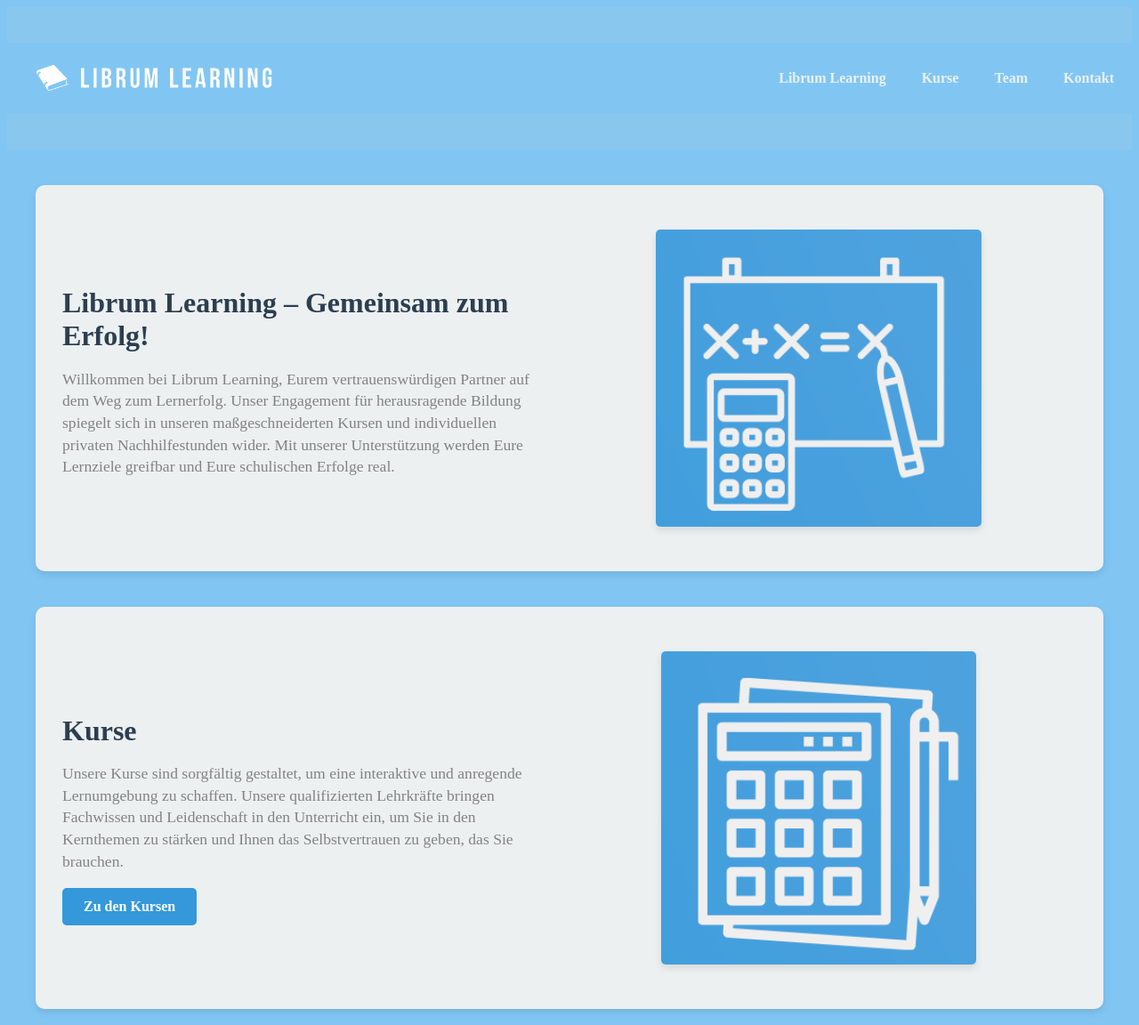
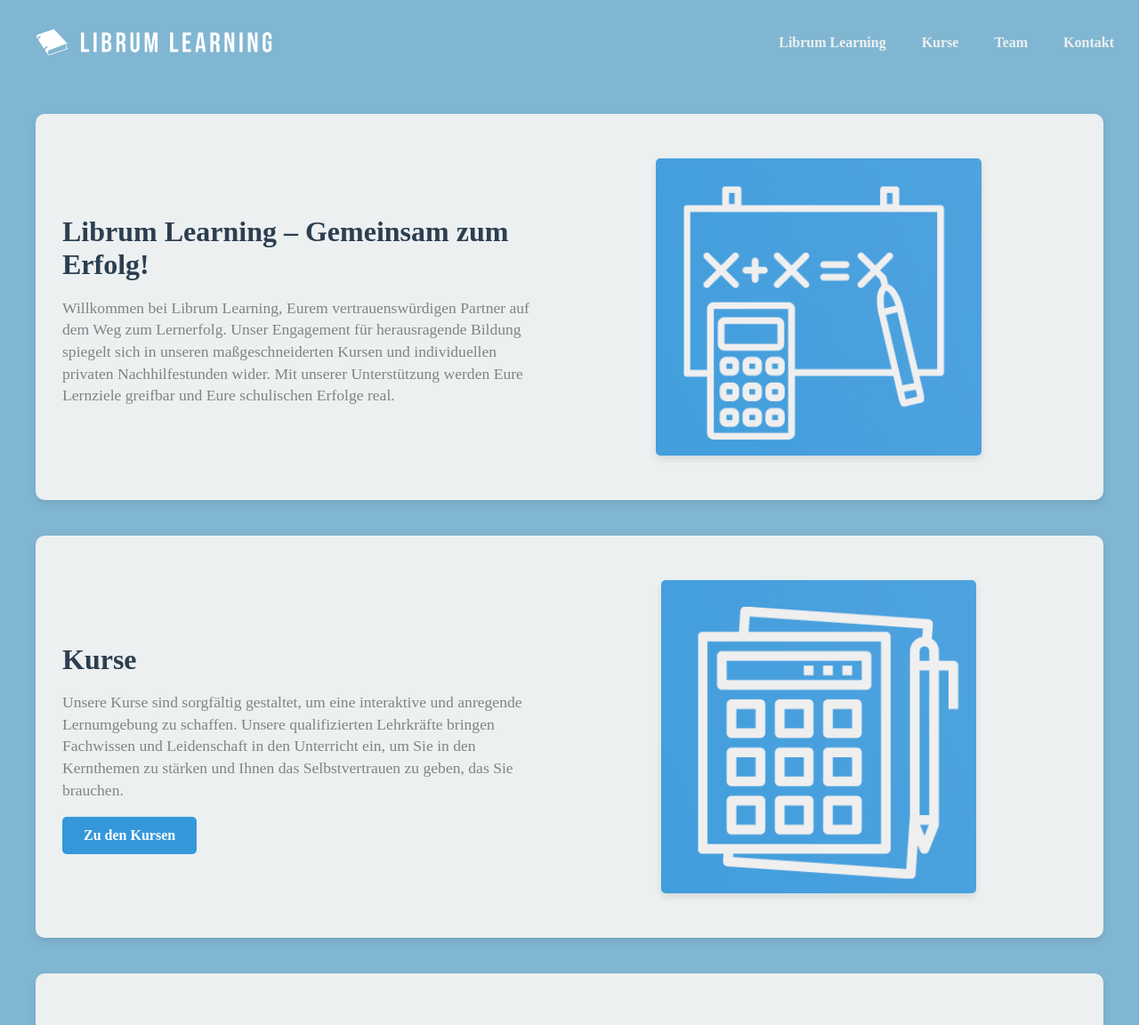
Before and after one commit to librumlearning/librumlearning, a PHP site: page /index.html in a window 1280 px wide. Shown: the top 1152 px of the page at 89% size. Run offline with PHP 8.4, Linux system fonts and the light colour scheme.

Commit message:
farben geänder

```diff
--- a/css/index.css
+++ b/css/index.css
@@ -1,29 +1,12 @@
 /*Styling of the background */
 body {
-    background-color: #81c6f3; /*alternatives hellblau #b4cccd */
+    background-color: #81b6d2; /*alternatives hellblau #b4cccd */
 }
 
-/* Header styling */
-header {
-    background-color: #8ac7ef;
-    color: #fff;
-    text-align: center;
-    padding: 40px 0; /* Oben 40px, Unten 40px */
-}
-
-header h1 {
-    font-size: 3rem;
-    margin-bottom: 10px;
-}
-
-header p {
-    font-size: 1.2rem;
-    opacity: 0.8;
-}
 
 /* Navigation styling */
 nav {
-    background-color: #3498db;
+    background-color: #c0d9e6;
 }
 
 nav ul {
@@ -134,7 +117,7 @@ main {
 footer {
     text-align: center;
     padding: 30px 0;
-    background-color: #81c6f3;
+    background-color: #81b6d2;
     color: #ecf0f1;
 }
 
@@ -166,7 +149,7 @@ nav .logo img {
 
 /* Navigation styling */
 nav {
-    background-color: #81c6f3;
+    background-color: #81b6d2;
     display: flex;
     align-items: center;
     justify-content: space-between; /* Verteilt Logo und Links */
```
